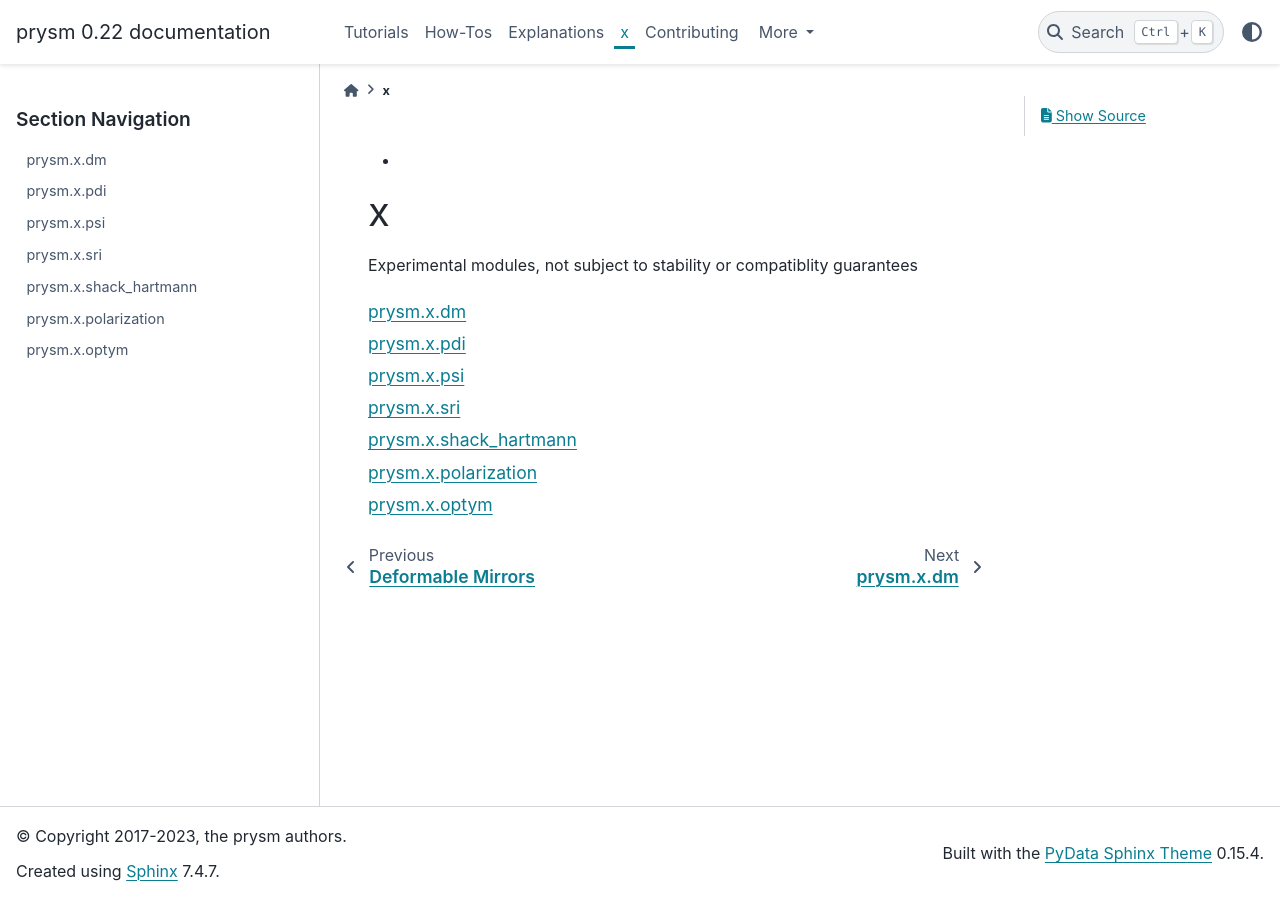
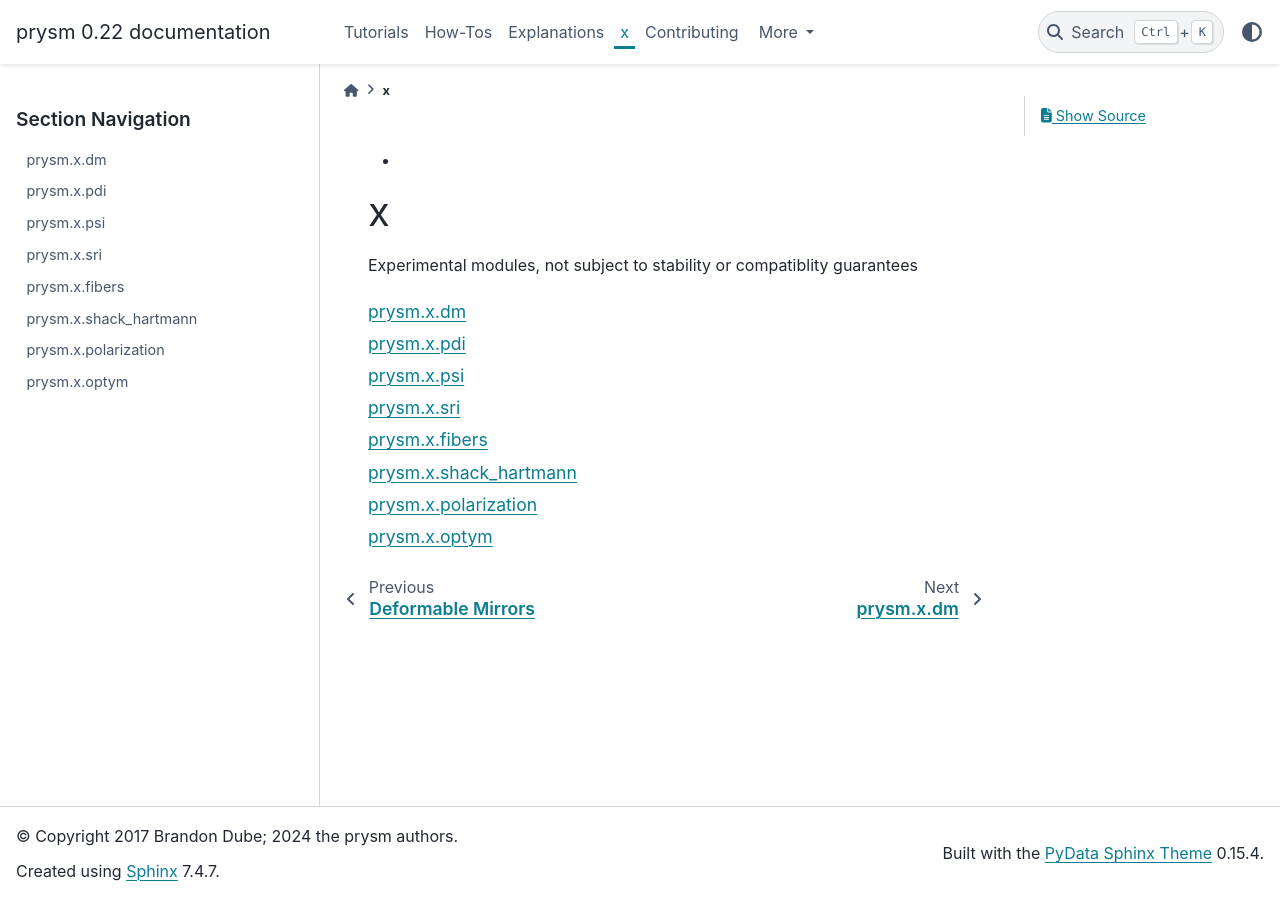
Before and after one commit to brandondube/prysm, a Sphinx documentation site: the page built from docs/source/api/x/index.rst, in a window 1280 px wide. Built offline with Sphinx 7.4.7 and the PyData theme 0.15.4, drawn with Linux system fonts in a browser that asks for light colours; pages that are not in the unit, such as notebooks, are missing from menus.

Commit message:
docs: fix some toctrees, copyright

```diff
--- a/docs/source/api/x/index.rst
+++ b/docs/source/api/x/index.rst
@@ -11,6 +11,7 @@ Experimental modules, not subject to stability or compatiblity guarantees
    pdi
    psi
    sri
+   fibers
    shack_hartmann
    polarization
    optym/index.rst
--- a/docs/source/conf.py
+++ b/docs/source/conf.py
@@ -31,7 +31,7 @@ master_doc = 'index'
 
 # General information about the project.
 project = 'prysm'
-copyright = '2017-2023, the prysm authors'
+copyright = '2017 Brandon Dube; 2024 the prysm authors'
 author = 'Brandon Dube et al'
 
 autoclass_content = 'both'
--- a/docs/source/how-tos/index.rst
+++ b/docs/source/how-tos/index.rst
@@ -11,4 +11,5 @@ How-Tos
     Advanced Interferogram Processing.ipynb
     GPU and Exascale Computing.ipynb
     Differentiable Optical Models.ipynb
-    polarized_propagation.ipynb
+    Polarized Propagation.ipynb
+    Modeling Phase Shifting Interferometers.ipynb
```
